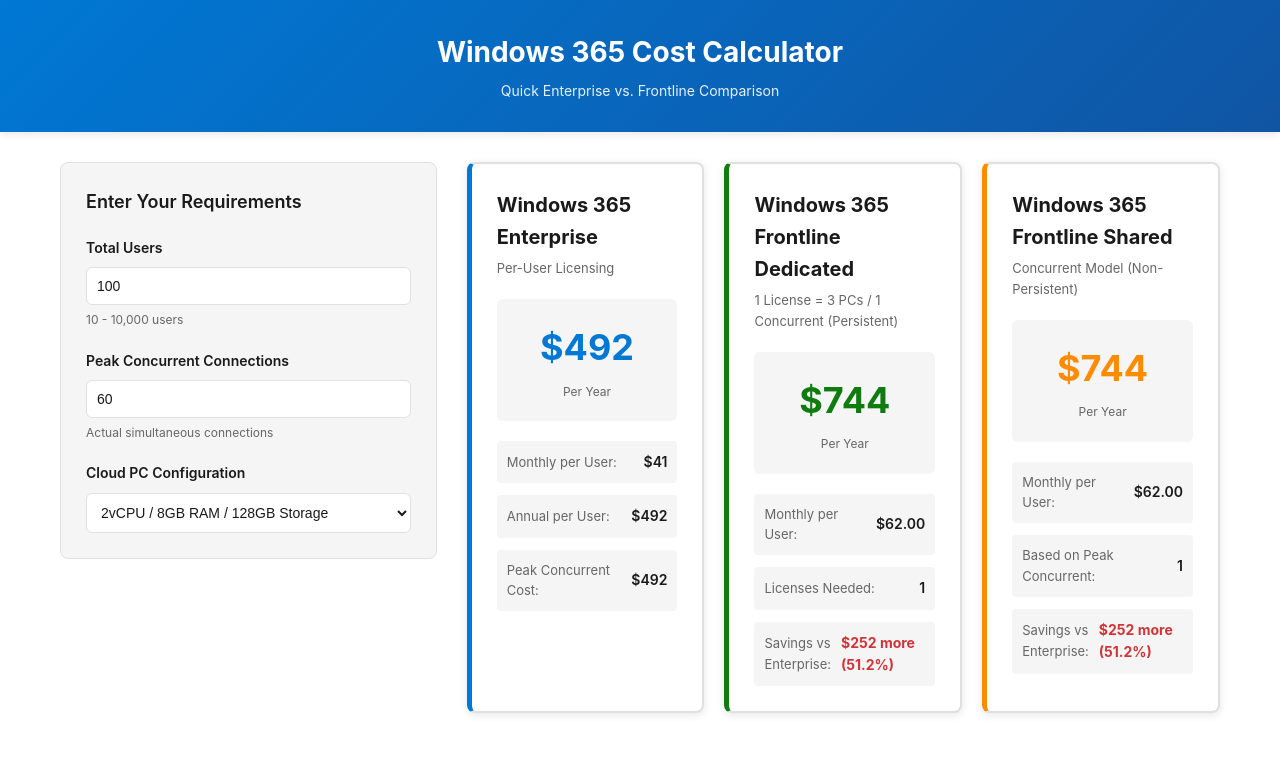
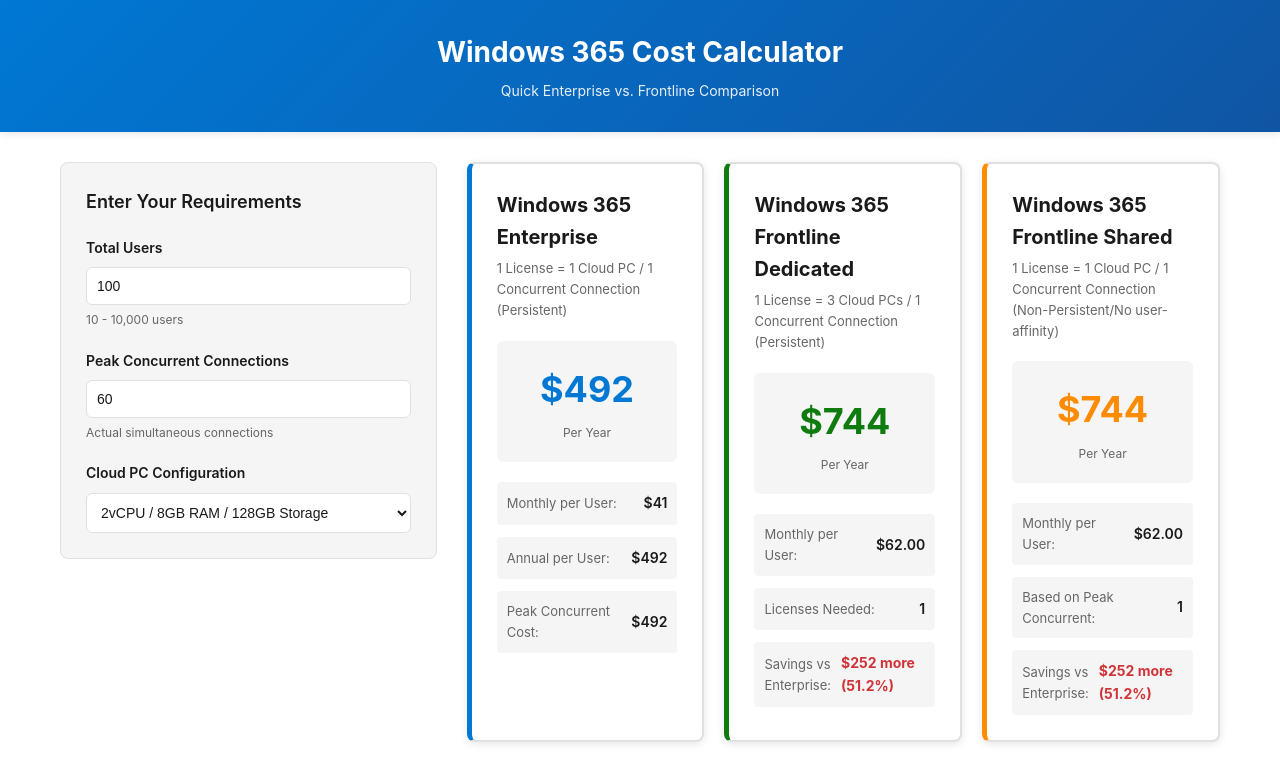
Before and after one commit to jensdufour/PUB-VDI-Calculator, a plain HTML site: page index.html in a window 1280 px wide. Drawn offline with Linux system fonts and the light colour scheme.

Commit message:
chaning model desc

```diff
--- a/index.html
+++ b/index.html
@@ -57,7 +57,7 @@
                     <!-- Enterprise Column -->
                     <div class="comparison-card enterprise">
                         <h2>Windows 365 Enterprise</h2>
-                        <p class="model-desc">Per-User Licensing</p>
+                        <p class="model-desc">1 License = 1 Cloud PC / 1 Concurrent Connection (Persistent)</p>
 
                         <div class="cost-display">
                             <div class="yearly-cost" id="enterprise-yearly">$0</div>
@@ -83,7 +83,7 @@
                     <!-- Frontline Dedicated Column -->
                     <div class="comparison-card frontline-dedicated">
                         <h2>Windows 365 Frontline Dedicated</h2>
-                        <p class="model-desc">1 License = 3 PCs / 1 Concurrent (Persistent)</p>
+                        <p class="model-desc">1 License = 3 Cloud PCs / 1 Concurrent Connection (Persistent)</p>
 
                         <div class="cost-display">
                             <div class="yearly-cost" id="frontline-dedicated-yearly">$0</div>
@@ -109,7 +109,7 @@
                     <!-- Frontline Shared Column -->
                     <div class="comparison-card frontline-shared">
                         <h2>Windows 365 Frontline Shared</h2>
-                        <p class="model-desc">Concurrent Model (Non-Persistent)</p>
+                        <p class="model-desc">1 License = 1 Cloud PC / 1 Concurrent Connection (Non-Persistent/No user-affinity)</p>
 
                         <div class="cost-display">
                             <div class="yearly-cost" id="frontline-shared-yearly">$0</div>
```
